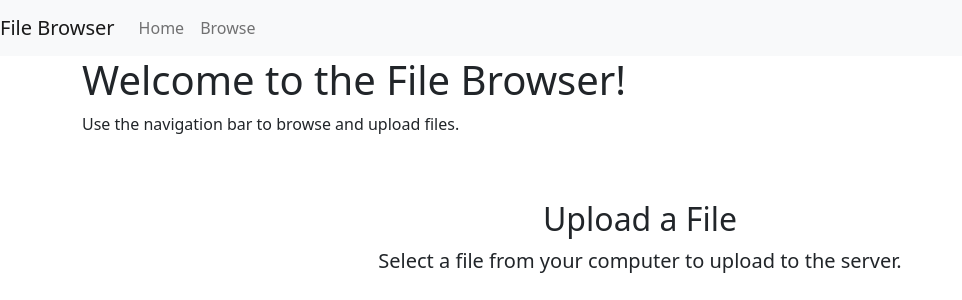
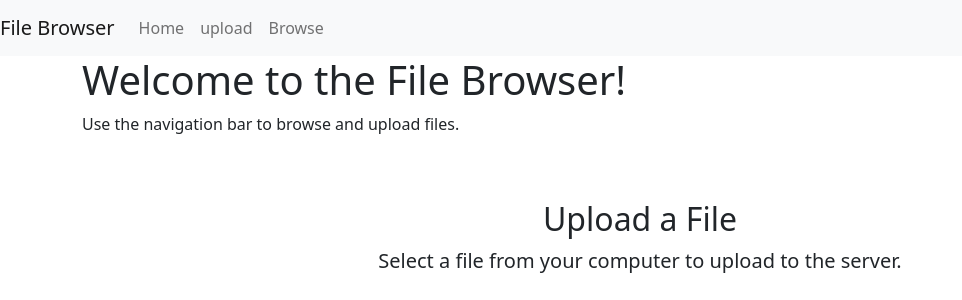
Before and after one commit to j143/pcap-browser, a Flask app: page / in a window 1280 px wide. Shown: the top 300 px of the page, without its empty margins (0-962 px from the left). Run offline with Flask 3, Linux system fonts and the light colour scheme; parts of the project's set-up code (start-up, migrations or seed data) failed here and were passed over; some libraries are stand-ins or nearby versions.

Commit message:
update templates

```diff
--- a/templates/base.html
+++ b/templates/base.html
@@ -14,6 +14,9 @@
       <ul class="navbar-nav mr-auto">
         <li class="nav-item {% if request.path == '/' %}active{% endif %}">
           <a class="nav-link" href="{{ url_for('home') }}">Home</a>
+        </li>
+        <li class="nav-item {% if request.path == '/upload' %}active{% endif %}">
+          <a class="nav-link" href="{{ url_for('upload') }}">upload</a>
         </li>
         <li class="nav-item {% if request.path == '/browse' %}active{% endif %}">
           <a class="nav-link" href="{{ url_for('browse') }}">Browse</a>
```
